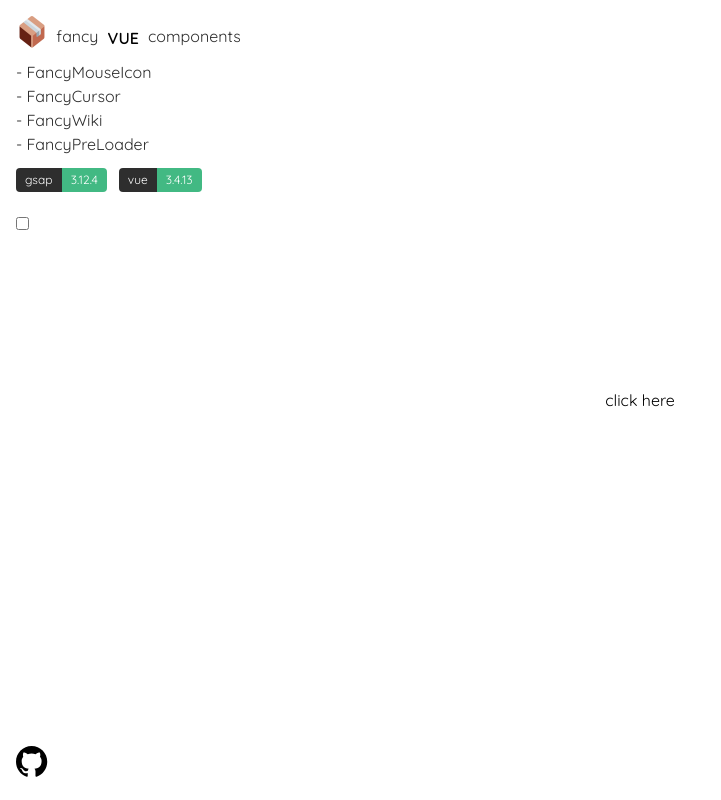
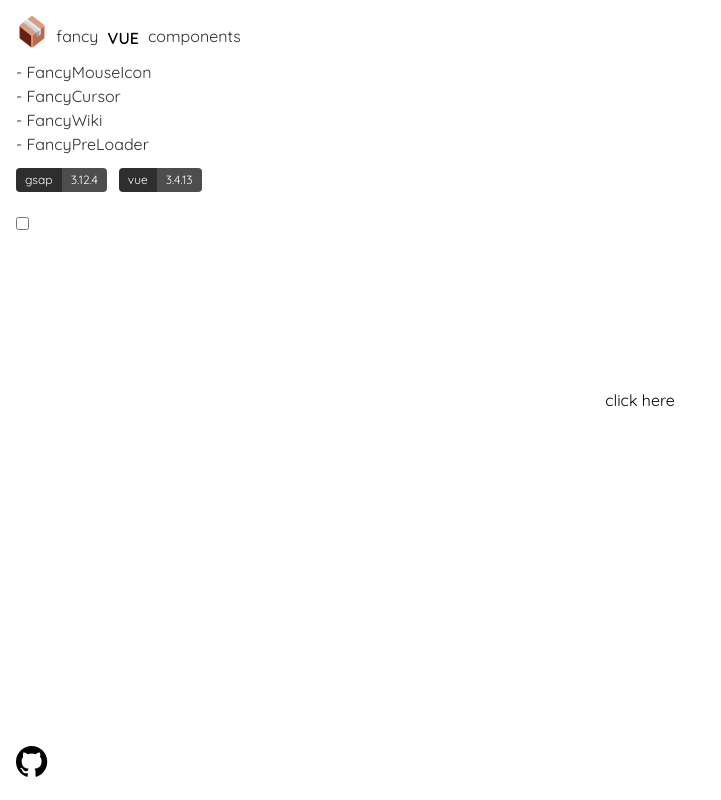
Before and after one commit to vlbn/fancy, a Vue app in the folder demo/: page / in a window 1280 px wide. Shown: the whole page, without its empty margins (0-721 px from the left). Built offline with nearby package versions, Linux system fonts and the light colour scheme.

Commit message:
nicer colors

```diff
--- a/demo/src/assets/scss/_index.scss
+++ b/demo/src/assets/scss/_index.scss
@@ -4,9 +4,9 @@
 
 $family-sans-serif: "Quicksand", sans-serif;
 
-$color1: #42b983;
+$color1: #4d4d4d;
 $color2: #2e2e2e;
-$color3: #fbfbfb;
+$color3: #e4147c;
 $color4: #d4d4d4;
 
 @import "01_defaults.scss";
@@ -16,7 +16,7 @@ $color4: #d4d4d4;
 @import "05_zIndex.scss";
 
 $primary: $color2;
-$link: $color1;
+$link: $color3;
 $info: $color1;
 $success: $color1;
 $warning: $color1;
```
